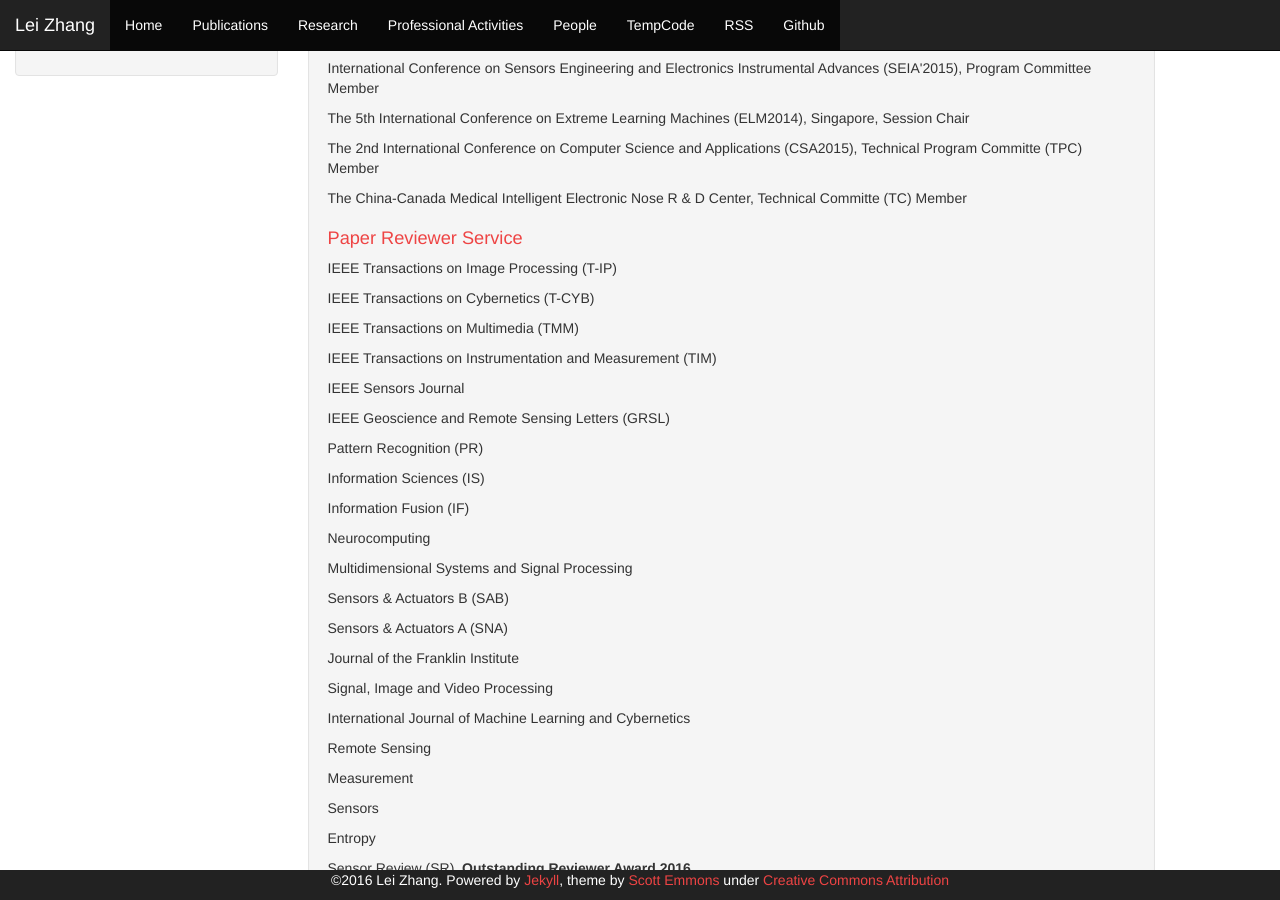
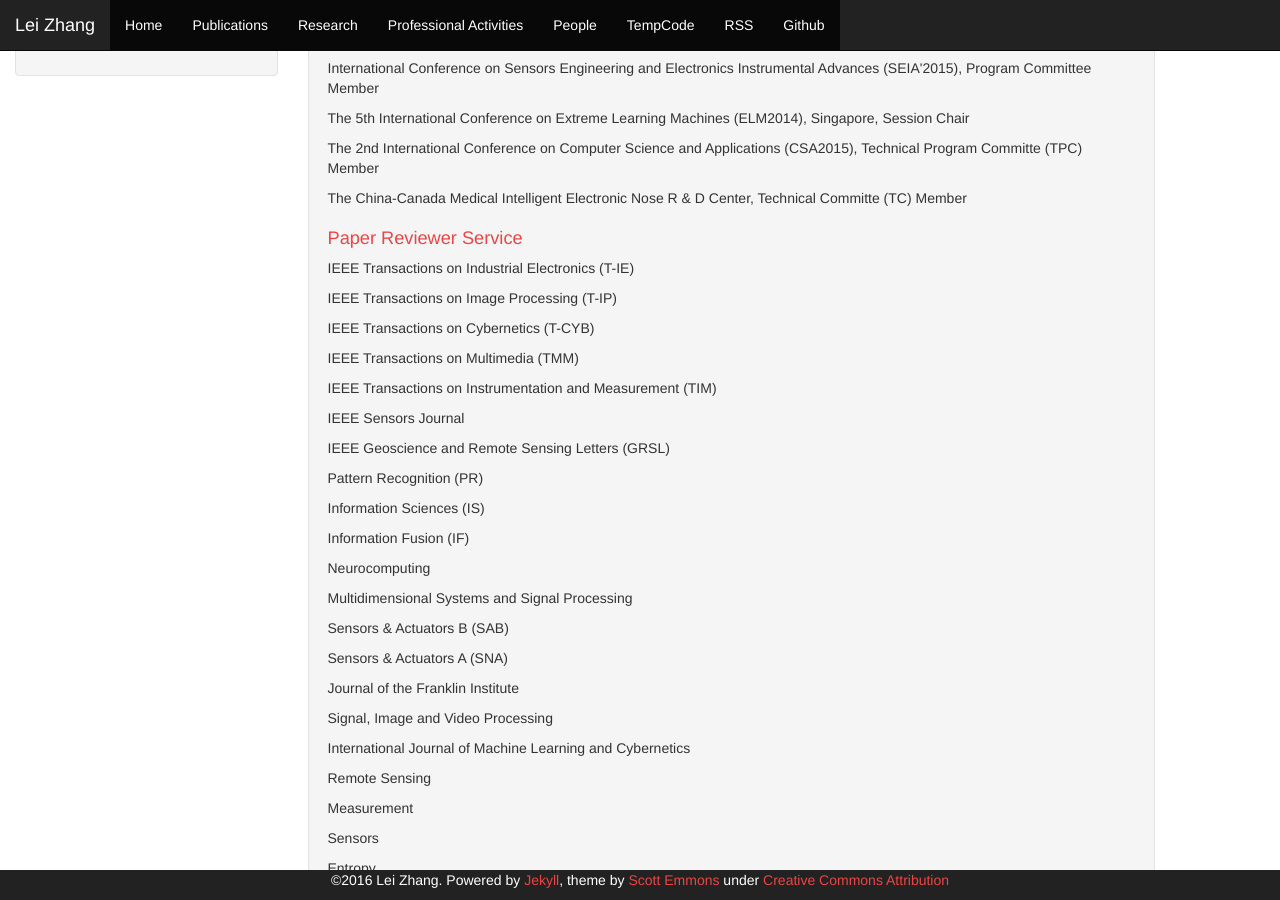
Before and after one commit to DrLeiZhang/website, a Jekyll site: the page built from professional activities.html, in a window 1280 px wide and 900 px high, scrolled down 866 px. Built offline with Jekyll 4.4.1, drawn with Linux system fonts in a browser that asks for light colours; Markdown is read by kramdown in place of the engine named in the settings.

Commit message:
Update
Signed-off-by: leizhang@cqu.edu.cn <leizhang@cqu.edu.cn>

```diff
--- a/index.html
+++ b/index.html
@@ -29,6 +29,8 @@
 
 <div class="well">
 <p><B style="color:red;">[News]</B></p>
+
+<p><B style="color:red;">[ESI Hot paper & Highly cited paper]</B> One paper "L. Zhang, W. Zuo, and D. Zhang, LSDT: Latent Sparse Domain Transfer Learning for Visual Adaptation, IEEE Transactions on Image Processing, vol. 25, no. 3, pp. 1177-1191, 2016" is selected as <B>Hot paper</B> and <B>Highly cited paper</B> in 2016.8 by ESI.
 
 <p><B style="color:red;">[SCI Journal Call for papers]</B> I have been invited as the <B>Lead Guest Editor</B> of <B>Journal of Electrical and Computer Engineering</B> (SCI index), and organized a Special Issue on "<a href="https://www.hindawi.com/journals/jece/si/525421/cfp/">Machine Intelligence in Signal Sensing, Processing and Recognition (MISS)</a>". Welcome to submit your new research papers. <B>Submission Deadline</B>: March 10, 2017; First Decision: June 02, 2017; Publication: July 28, 2017.<a href="resources/MISS_CFP.pdf">[CFP]</a></p>
 
--- a/professional activities.html
+++ b/professional activities.html
@@ -36,6 +36,7 @@
 <p>The China-Canada Medical Intelligent Electronic Nose R & D Center, Technical Committe (TC) Member</p>
 
 <h1>Paper Reviewer Service </h1>
+<p>IEEE Transactions on Industrial Electronics (T-IE)</p>
 <p>IEEE Transactions on Image Processing (T-IP)</p>
 <p>IEEE Transactions on Cybernetics (T-CYB)</p>
 <p>IEEE Transactions on Multimedia (TMM)</p>
```
